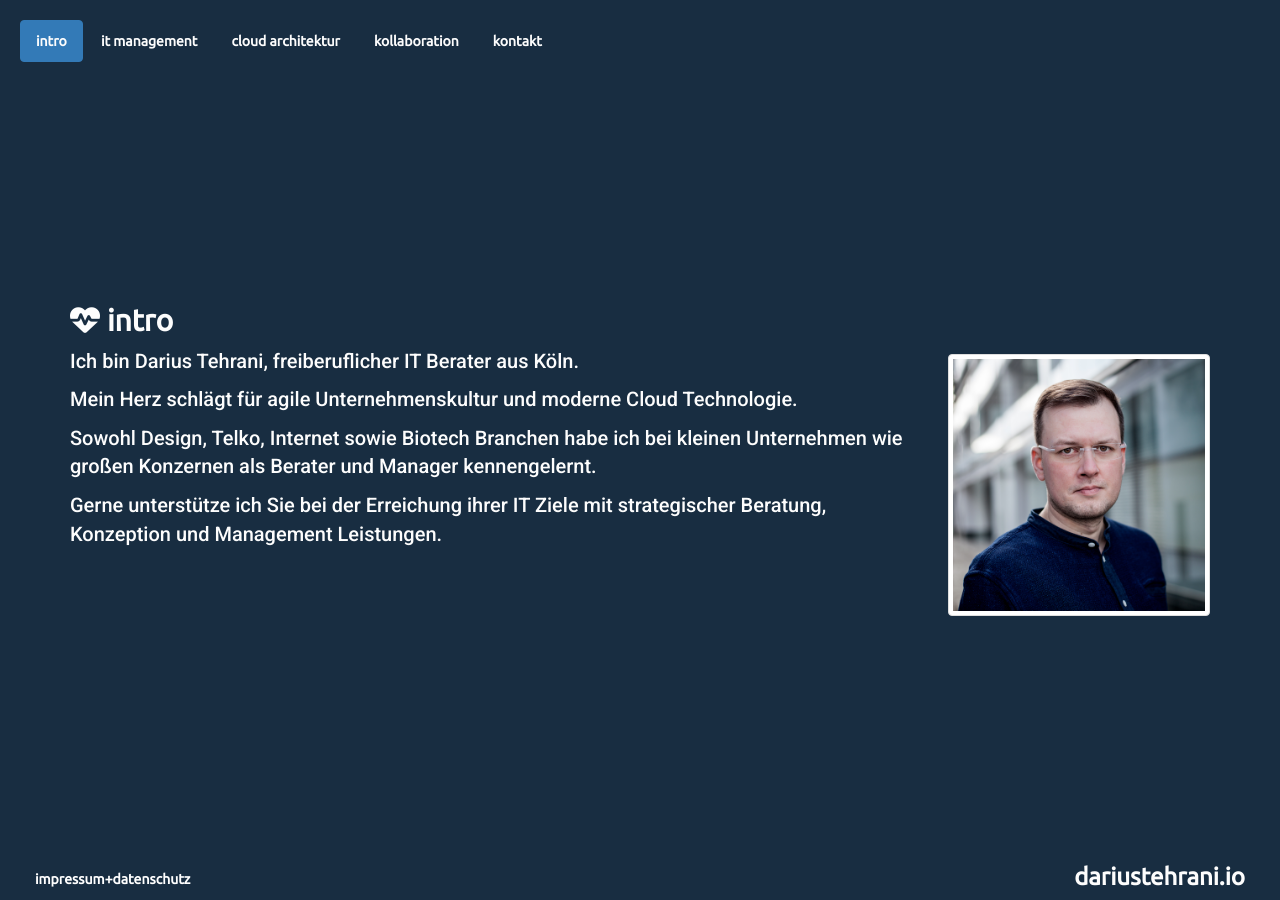
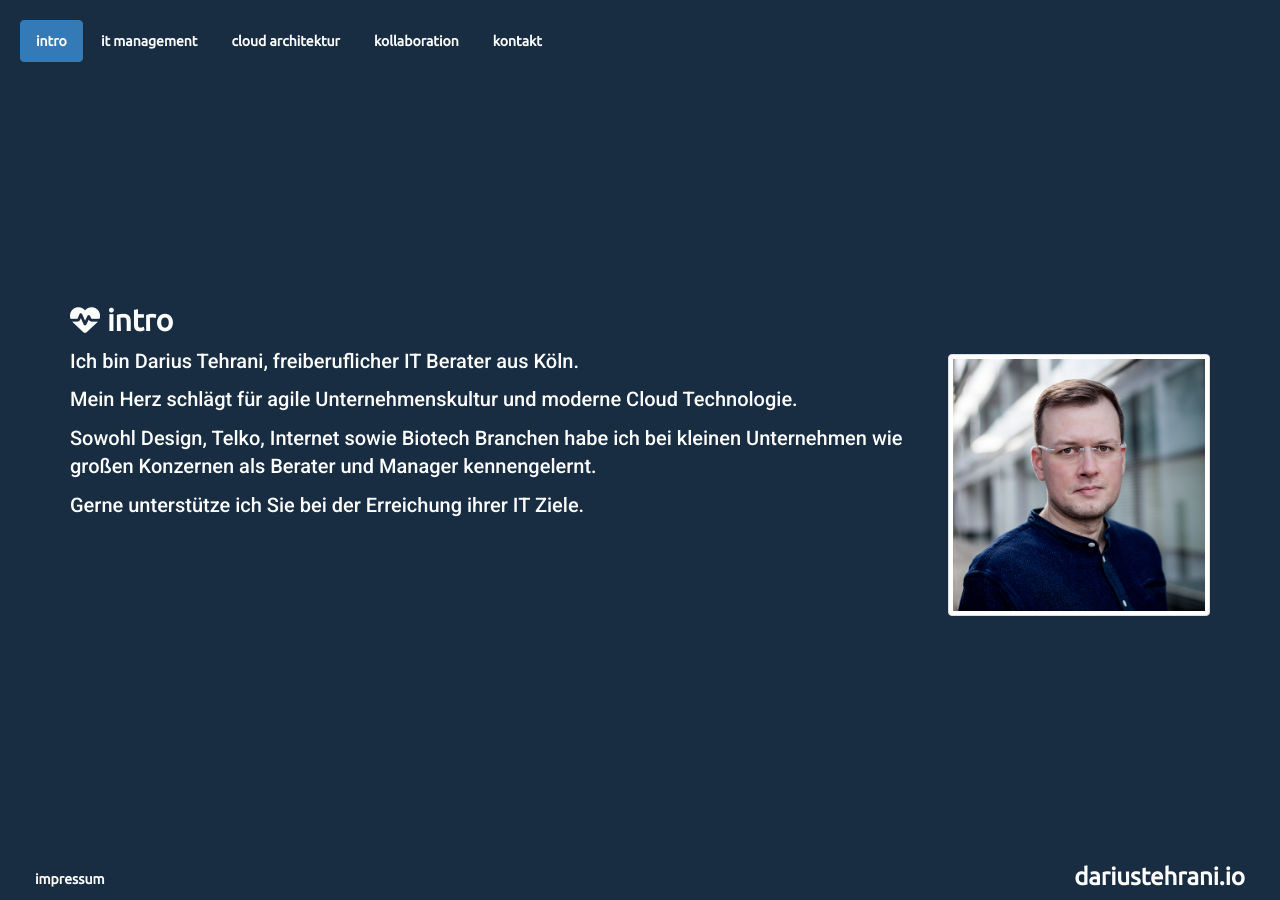
Before and after one commit to datadarius/darius.github.io, a Jekyll site: the page built from index.md, in a window 1280 px wide. Built offline with Jekyll 4.4.1, drawn with Linux system fonts in a browser that asks for light colours; nearby versions of some CDN libraries.

Commit message:
footer fix

```diff
--- a/_includes/content/intro.md
+++ b/_includes/content/intro.md
@@ -6,4 +6,4 @@
 Sowohl Design, Telko, Internet sowie Biotech Branchen habe ich
 bei kleinen Unternehmen wie großen Konzernen als Berater und Manager kennengelernt.
 
-Gerne unterstütze ich Sie bei der Erreichung ihrer IT Ziele mit strategischer Beratung, Konzeption und Management Leistungen.
+Gerne unterstütze ich Sie bei der Erreichung ihrer IT Ziele.
--- a/_includes/footer.html
+++ b/_includes/footer.html
@@ -3,7 +3,7 @@
     <div class="row">
       <div class="col-md-12">
         <h5 class="pull-left">
-            <a href="/impressum">Impressum+Datenschutz</a>
+            <a href="/impressum">Impressum</a>
         </h5>
        <h3 class="pull-right">
         {{site.title | escape }}
```
